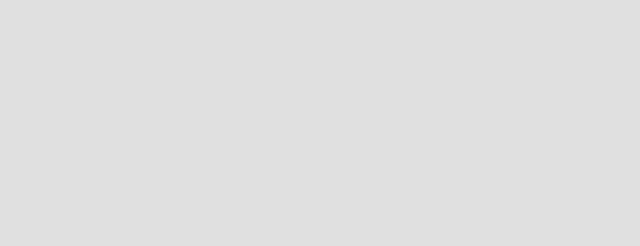
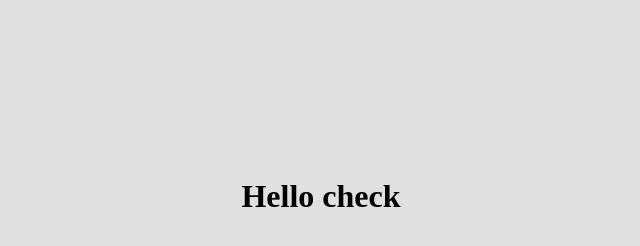
Before and after one commit to Dimitar-Iliev7/correction, a plain HTML site: page index.html in a window 1280 px wide. Shown: the whole page, without its empty margins (319-959 px from the left). Drawn offline with Linux system fonts and the light colour scheme.

Commit message:
changed html file

```diff
--- a/index.html
+++ b/index.html
@@ -17,6 +17,7 @@
     />
   </head>
   <body>
+    <h1>Hello check</h1>
     <div class="container">
       <input
         type="password"
```
